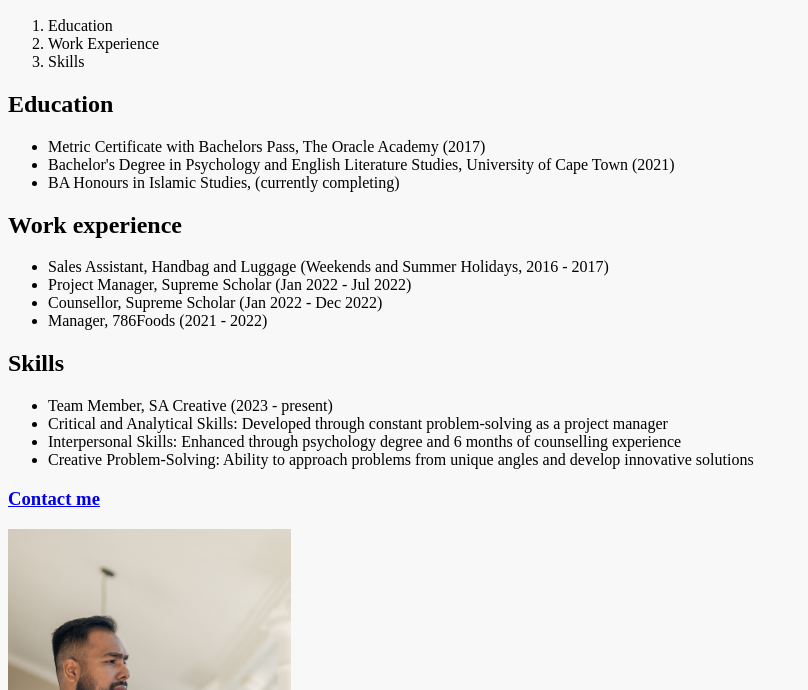
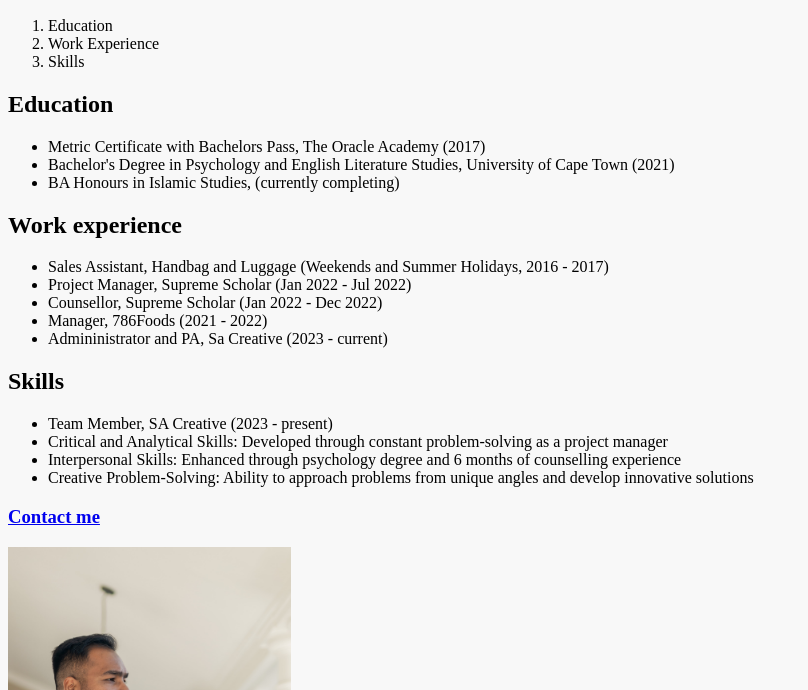
Before and after one commit to ImoKabimo/capstone, a plain HTML site: page index.html in a window 1280 px wide. Shown: the part 110-800 px from the top of the page, without its empty margins (0-808 px from the left). Drawn offline with Linux system fonts and the light colour scheme.

Commit message:
Update index.html

```diff
--- a/index.html
+++ b/index.html
@@ -31,6 +31,7 @@
       <li>Project Manager, Supreme Scholar (Jan 2022 - Jul 2022)</li>
       <li>Counsellor, Supreme Scholar (Jan 2022 - Dec 2022)</li>
       <li>Manager, 786Foods (2021 - 2022)</li>
+      <li>Admininistrator and PA, Sa Creative (2023 - current)</li>
     </ul>
     <h2>Skills</h2>
     <ul>
```
